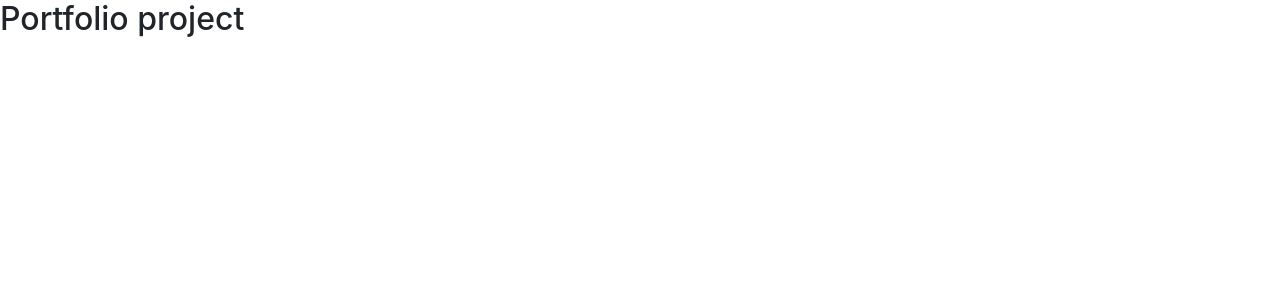
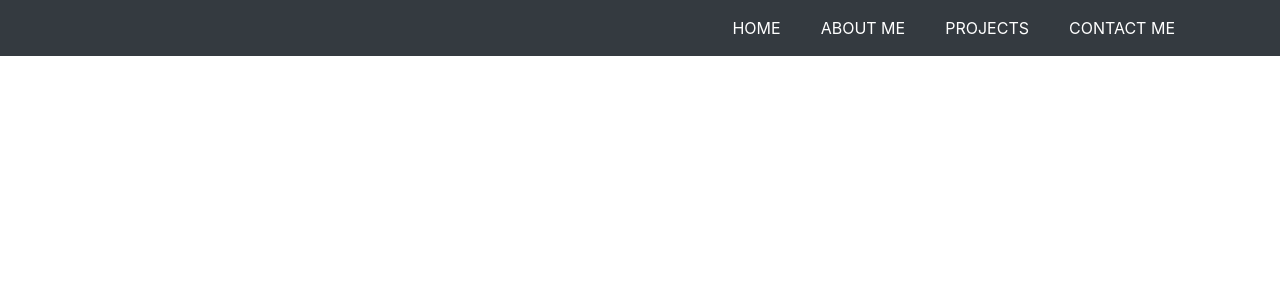
Before and after one commit to Kiverian/kp_portfolio, a React (Create React App) app: page / in a window 1280 px wide. Shown: the top 300 px of the page. Built offline with nearby package versions, Linux system fonts and the light colour scheme.

Commit message:
font awesome icon

```diff
--- a/package.json
+++ b/package.json
@@ -3,6 +3,9 @@
   "version": "0.1.0",
   "private": true,
   "dependencies": {
+    "@fortawesome/fontawesome-svg-core": "^1.2.34",
+    "@fortawesome/free-solid-svg-icons": "^5.15.2",
+    "@fortawesome/react-fontawesome": "^0.1.14",
     "@testing-library/jest-dom": "^5.11.9",
     "@testing-library/react": "^11.2.5",
     "@testing-library/user-event": "^12.7.1",
--- a/public/index.html
+++ b/public/index.html
@@ -39,5 +39,11 @@
       To begin the development, run `npm start` or `yarn start`.
       To create a production bundle, use `npm run build` or `yarn build`.
     -->
+
+    <script src="https://code.jquery.com/jquery-3.2.1.slim.min.js" integrity="sha384-KJ3o2DKtIkvYIK3UENzmM7KCkRr/rE9/Qpg6aAZGJwFDMVNA/GpGFF93hXpG5KkN" crossorigin="anonymous"></script>
+<script src="https://cdnjs.cloudflare.com/ajax/libs/popper.js/1.12.9/umd/popper.min.js" integrity="sha384-ApNbgh9B+Y1QKtv3Rn7W3mgPxhU9K/ScQsAP7hUibX39j7fakFPskvXusvfa0b4Q" crossorigin="anonymous"></script>
+<script src="https://maxcdn.bootstrapcdn.com/bootstrap/4.0.0/js/bootstrap.min.js" integrity="sha384-JZR6Spejh4U02d8jOt6vLEHfe/JQGiRRSQQxSfFWpi1MquVdAyjUar5+76PVCmYl" crossorigin="anonymous"></script>
+
+
   </body>
 </html>
--- a/src/App.css
+++ b/src/App.css
@@ -1,38 +1,38 @@
-.App {
-  text-align: center;
+@import url('https://fonts.googleapis.com/css2?family=Roboto+Condensed:wght@300&display=swap');
+
+:root{
+  --primary-white: #fff;
+  /* --primary-orange: #f9ab00; */
+  /* --primary-dark: rgba(255, 255, 255, 0) */
 }
 
-.App-logo {
-  height: 40vmin;
-  pointer-events: none;
+body{
+  font-family: "Roboto Condesed" sans-serif;
 }
 
-@media (prefers-reduced-motion: no-preference) {
-  .App-logo {
-    animation: App-logo-spin infinite 20s linear;
-  }
+
+/* Nav Bar  */
+
+nav.nav-link{
+  letter-spacing: 0.0375rem;
+  cursor: pointer;
 }
 
-.App-header {
-  background-color: #282c34;
-  min-height: 100vh;
-  display: flex;
-  flex-direction: column;
-  align-items: center;
-  justify-content: center;
-  font-size: calc(10px + 2vmin);
-  color: white;
+nav ul li {
+  text-transform: uppercase;
 }
 
-.App-link {
-  color: #61dafb;
+.navbar-nav > li > a {
+  margin-right: 0.75rem ;
+  margin-left: 0.75rem;
+  color: var(--primary-white) !important;
+  /* border-top: 0.1875rem solid var(--primary-dark); */
 }
 
-@keyframes App-logo-spin {
-  from {
-    transform: rotate(0deg);
-  }
-  to {
-    transform: rotate(360deg);
-  }
-}
+/* .navbar-nav > li > a.active, .navbar > li > a.active:focus{
+  border-top: 0.1875rem solid var(--primary-orange);
+} */
+
+/* .navbar-nav > li > a:hover{
+  border-top: 0.1875rem solid var(--primary-orange);
+} */
--- a/src/App.js
+++ b/src/App.js
@@ -1,11 +1,10 @@
 import './App.css';
 import "bootstrap/dist/css/bootstrap.min.css";
+import Navbar from './Components/Navbar';
 
 function App() {
   return (
-    <h2>
-      Portfolio project
-    </h2>
+    <Navbar />
   );
 }
 
--- /dev/null
+++ b/src/Components/Navbar.js
@@ -0,0 +1,44 @@
+import React from "react";
+//importing font awesome from font awesome react
+import { FontAwesomeIcon } from "@fortawesome/react-fontawesome";
+import {faBars} from "@fortawesome/free-solid-svg-icons";
+
+const Navbar = () => {
+    return (
+<nav className="navbar navbar-expand-lg navbar-light bg-dark">
+
+    <div className ="container">
+            <a className="navbar-brand" href="#"></a>
+            <button className="navbar-toggler" type="button" data-toggle="collapse" data-target="#navbarSupportedContent" aria-controls="navbarSupportedContent" aria-expanded="false" aria-label="Toggle navigation">
+
+                {/* imported the font awesome burger icon for the responisve design and added white colo */}
+
+                <FontAwesomeIcon icon={faBars} style={{color: "white"}}/>
+            </button>
+
+            <div className="collapse navbar-collapse" id="navbarSupportedContent">
+                <ul className="navbar-nav ml-auto">
+                    <li className="nav-item active">
+                        <a className="nav-link" href="#">Home <span className="sr-only">(current)</span></a>
+                    </li>
+
+                    <li className="nav-item">
+                        <a className="nav-link" href="#">About Me</a>
+                    </li>
+                    <li className="nav-item">
+                        <a className="nav-link" href="#">Projects</a>
+                    </li>
+                    <li className="nav-item">
+                        <a className="nav-link" href="#">Contact Me</a>
+                    </li>
+
+                </ul>
+
+            </div>
+    </div>
+
+</nav>
+    )
+}
+
+export default Navbar
```
Also changed, not shown: 1 other file (tests, documents, lock files or other folders).
